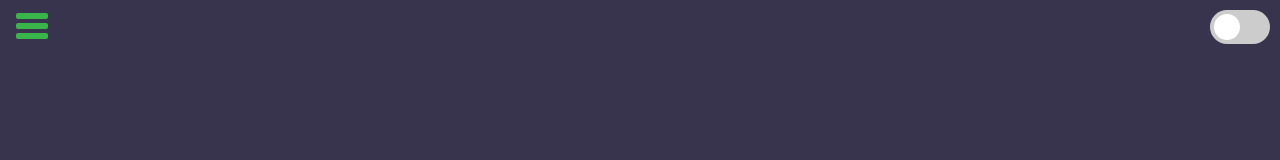
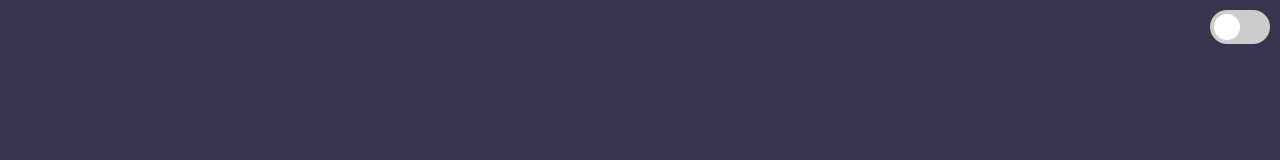
Before and after one commit to peterwilmshurst/peterwilmshurst.co.uk, a Vue app: page / in a window 1280 px wide. Shown: the top 160 px of the page. Built offline with nearby package versions, Linux system fonts and the light colour scheme.

Commit message:
remove sidebar

```diff
--- a/src/App.vue
+++ b/src/App.vue
@@ -4,17 +4,6 @@
       <input type="checkbox" @change="toggleColor">
       <span class="slider round"></span>
     </label>
-    <button class="hamburger-menu" @click="toggleSidebar">
-      <span></span>
-      <span></span>
-      <span></span>
-    </button>
-    <div class="sidebar" :class="{active: sidebarActive}">
-      <ul>
-        <li><a href="#item1">Who is this kid?</a></li>
-        <li><a href="#item2">What does he do?</a></li>
-      </ul>
-    </div>
     <RouterView />
   </div>
 </template>
@@ -29,14 +18,10 @@ export default {
     const toggleColor = () => {
       store.toggleClickedState();
     };
-    const toggleSidebar = () => {
-      sidebarActive.value = !sidebarActive.value;
-    };
     const bgColor = computed(() => store.toggleClicked ? 'var(--white)' : 'var(--grey)');
 
     return {
       sidebarActive,
-      toggleSidebar,
       toggleColor,
       bgColor
     };
@@ -153,69 +138,4 @@ input:checked + .slider:before {
 .slider.round:before {
   border-radius: 50%;
 }
-.hamburger-menu {
-  position: absolute;
-  top: 10px;
-  left: 10px;
-  display: flex;
-  flex-direction: column;
-  justify-content: space-around;
-  width: 2rem;
-  height: 2rem;
-  background: transparent;
-  border: none;
-  cursor: pointer;
-  z-index: 10;
-}
-
-.hamburger-menu span {
-  width: 2rem;
-  height: 0.325rem;
-  border-radius: 2px;
-  background: var(--green);
-  transition: all 0.3s linear;
-  position: relative;
-  transform-origin: 1px;
-}
-.sidebar {
-  position: fixed;
-  top: 0;
-  left: 0;
-  height: 100%;
-  width: 300px;
-  background: var(--grey);
-  z-index: 9;
-  transition: transform 0.3s ease-in-out;
-  transform: translateX(-100%);
-  display: flex;
-  align-items: center;
-  justify-content: center;
-}
-
-.sidebar.active {
-  transform: translateX(0);
-}
-
-ul {
-  list-style-type: none;
-  padding: 0;
-  margin: 0;
-  width: 100%;
-}
-
-li a {
-  display: block;
-  text-decoration: none;
-  color: var(--white);
-  padding: 8px 16px;
-}
-
-li:hover a {
-  background: var(--green);
-  cursor: pointer;
-}
-
-li:hover {
-  background: var(--green);
-}
 </style>
```
